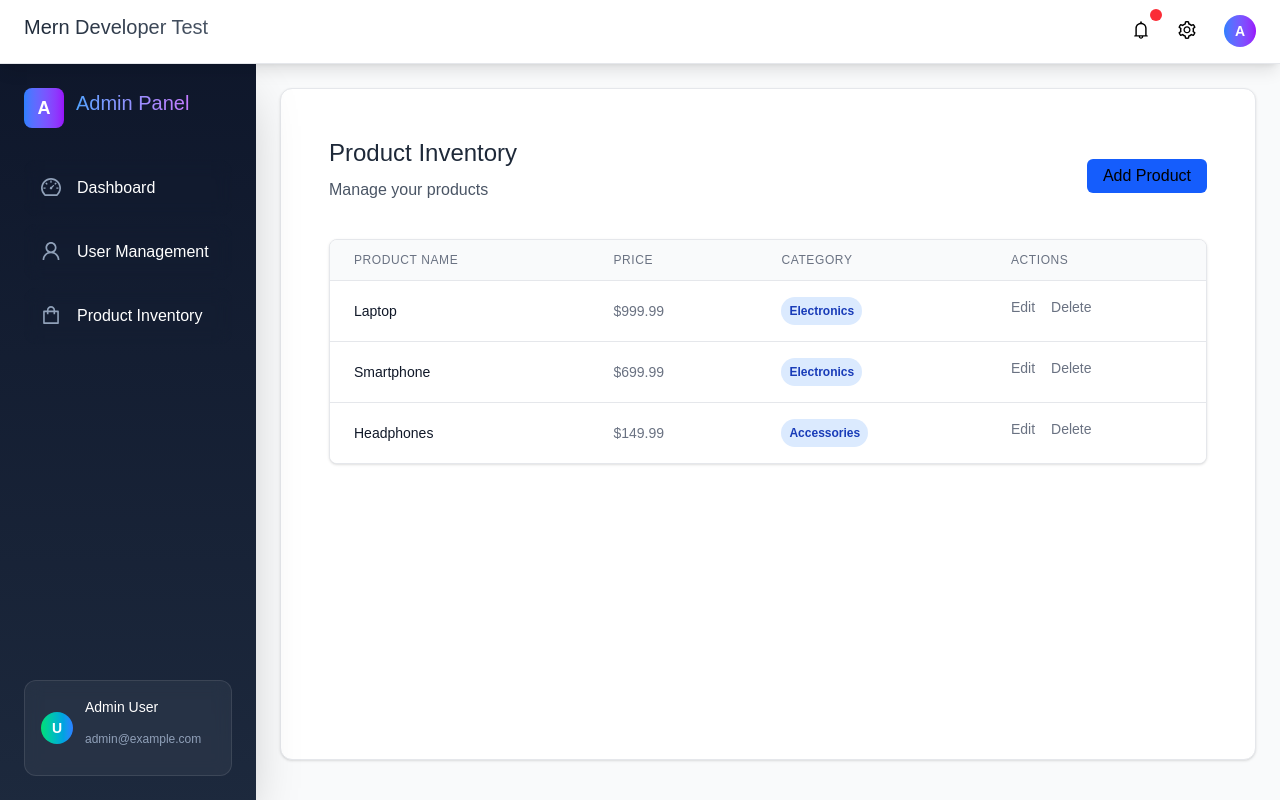
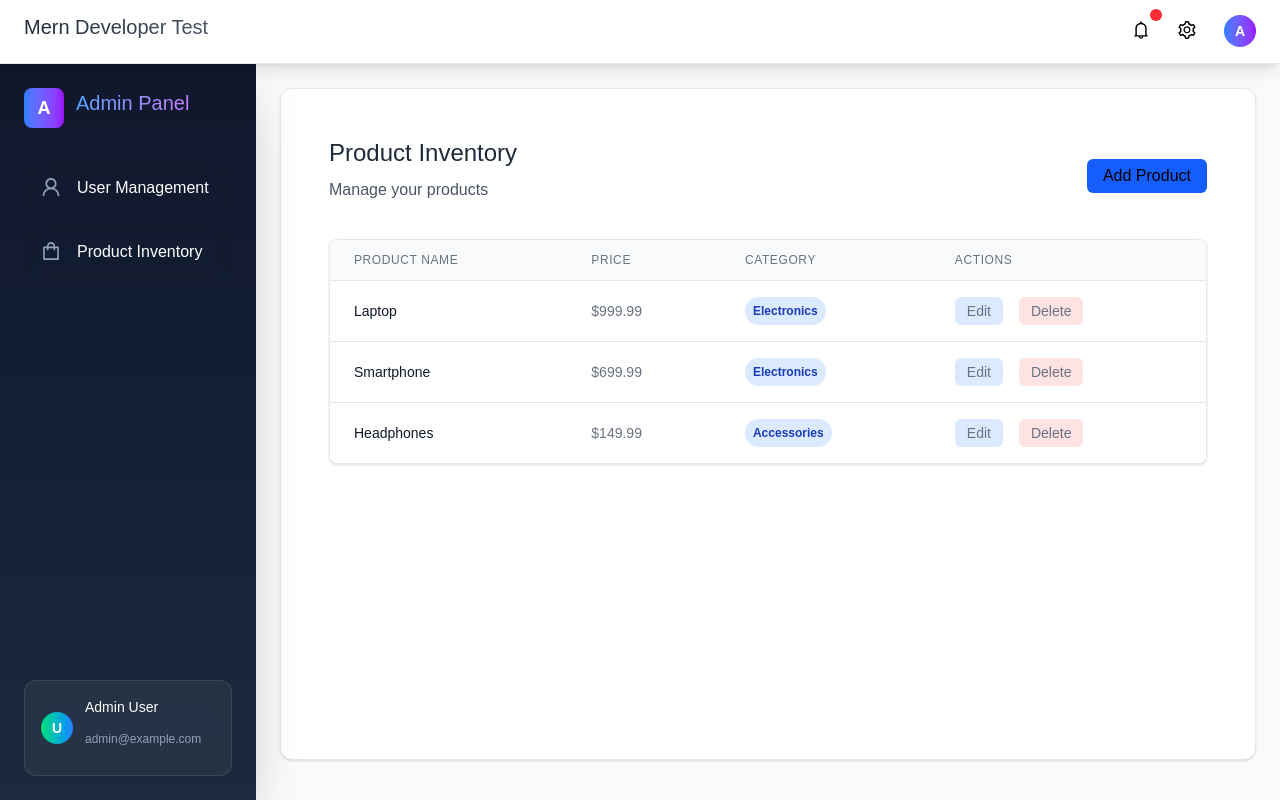
Before and after one commit to AamirMahboob/MERNTASK, a Next.js app: page /product-inventory in a window 1280 px wide. Built offline with nearby package versions, Linux system fonts and the light colour scheme; what @ant-design/nextjs-registry would draw is missing.

Commit message:
Adding gitignore file

```diff
--- a/app/(main)/product-inventory/page.jsx
+++ b/app/(main)/product-inventory/page.jsx
@@ -179,13 +179,13 @@ const ProductInventoryPage = () => {
                   <td className="px-6 py-4 whitespace-nowrap text-sm text-gray-500 space-x-2 flex gap-4">
                     <button
                       onClick={() => handleEdit(product)}
-                      className="text-blue-600 hover:text-blue-900"
+                      className="cursor-pointer bg-blue-100 text-blue-700 px-3 py-1 rounded-md hover:bg-blue-200 hover:text-blue-800 transition duration-200 flex items-center gap-1"
                     >
                       Edit
                     </button>
                     <button
                       onClick={() => handleDelete(product.id)}
-                      className="text-red-600 hover:text-red-900"
+                      className="cursor-pointer bg-red-100 text-red-700 px-3 py-1 rounded-md hover:bg-red-200 hover:text-red-800 font-medium transition duration-200"
                     >
                       Delete
                     </button>
--- a/app/components/Sidebar.jsx
+++ b/app/components/Sidebar.jsx
@@ -1,30 +1,4 @@
-// "use client";
-// import React from "react";
-// import Link from "next/link";
 
-// const Sidebar = () => {
-//   return (
-//     <aside className="w-64 h-screen bg-gray-800 text-white p-6">
-//       <h2 className="text-2xl font-bold mb-8">Admin Panel</h2>
-//       <nav className="flex flex-col gap-4">
-//         <Link
-//           href="/user-management"
-//           className="hover:bg-gray-700 p-3 rounded transition duration-200"
-//         >
-//           User Management
-//         </Link>
-//         <Link
-//           href="/product-inventory"
-//           className="hover:bg-gray-700 p-3 rounded transition duration-200"
-//         >
-//           Product Inventory
-//         </Link>
-//       </nav>
-//     </aside>
-//   );
-// };
-
-// export default Sidebar;
 "use client";
 import React from "react";
 import Link from "next/link";
@@ -32,11 +6,11 @@ import { UserOutlined, ShoppingOutlined, DashboardOutlined } from "@ant-design/i
 
 const Sidebar = ({ isMobile = false, onClose }) => {
   const menuItems = [
-    {
-      href: "/dashboard",
-      icon: <DashboardOutlined className="text-xl" />,
-      label: "Dashboard",
-    },
+    // {
+    //   href: "/dashboard",
+    //   icon: <DashboardOutlined className="text-xl" />,
+    //   label: "Dashboard",
+    // },
     {
       href: "/user-management",
       icon: <UserOutlined className="text-xl" />,
--- a/app/page.js
+++ b/app/page.js
@@ -1,5 +1,5 @@
 import { redirect } from 'next/navigation';
 
 export default function Home() {
-  redirect('/login');
+  redirect('/user-management');
 }
```
Also changed, not shown: app/(main)/layout.js (+1 -11 lines).
